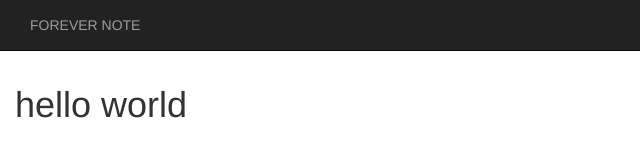
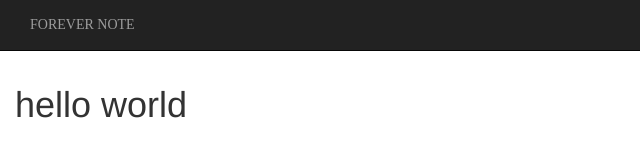
Before and after one commit to ahrarmonsur/yorku-hacks-2018, a plain HTML site: page views/home.html in a window 1280 px wide. Shown: the full height of the page, 0-640 px from the left. Drawn offline with nearby package versions, Linux system fonts and the light colour scheme.

Commit message:
change title font and center title

```diff
--- a/style/home.css
+++ b/style/home.css
@@ -1,3 +1,7 @@
+.navbar-text {
+	font-family: "Playfair Display";
+}
+
 body {
-  padding-top: 65px;
+	padding-top: 65px;
 }
--- a/views/home.html
+++ b/views/home.html
@@ -24,7 +24,7 @@
             <span class="icon-bar"></span>
             <span class="icon-bar"></span>
           </button>
-          <p class="navbar-text navbar-right">Forever Note</p>
+          <p class="navbar-text navbar-right text-white text-center">Forever Note</p>
         </div>
 
       </div>
```
